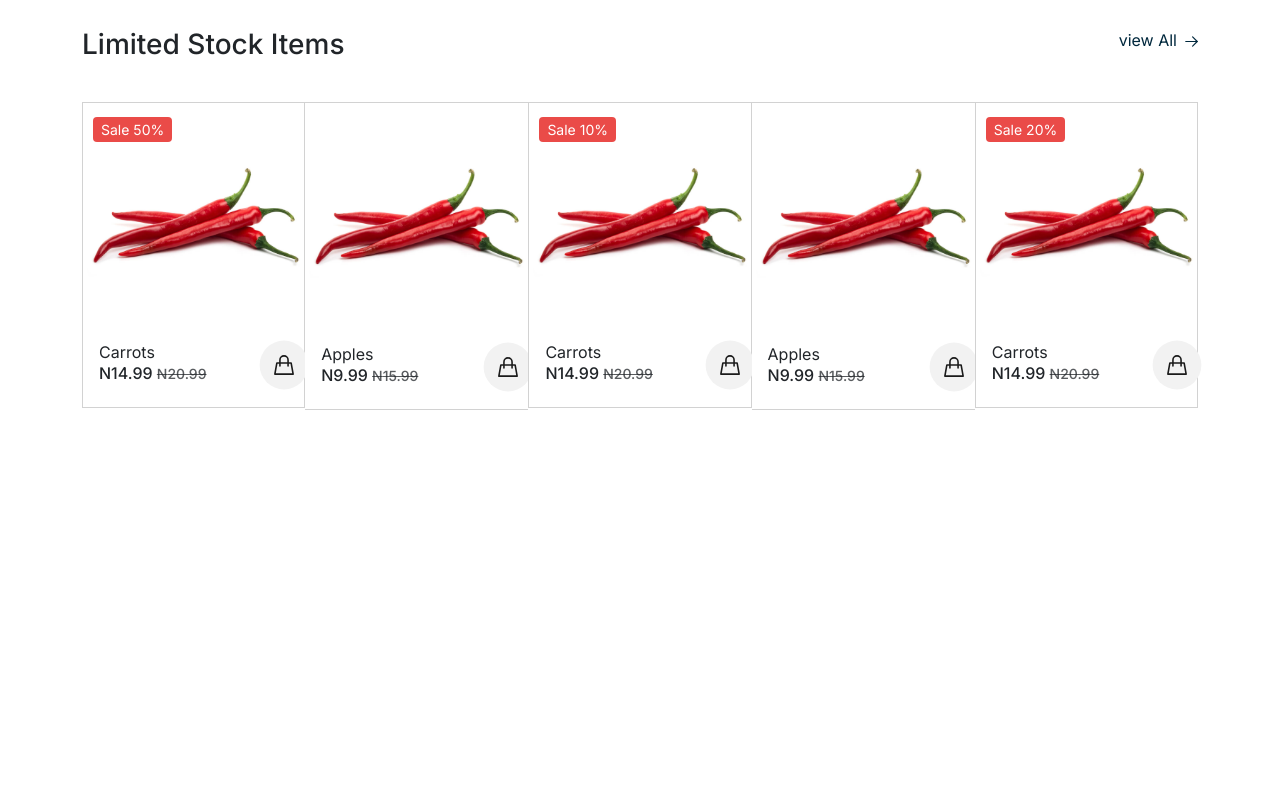
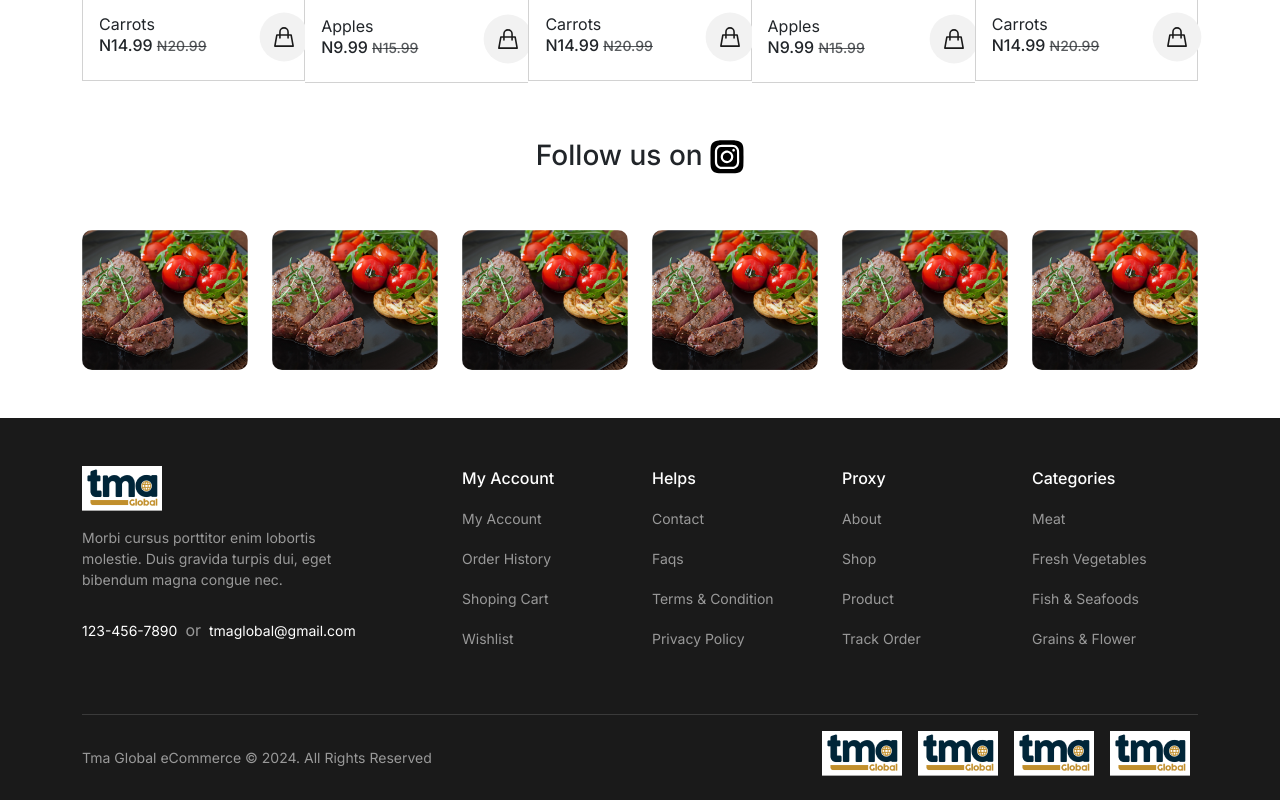
Before and after one commit to umershehzad1/tma_frontend, a Next.js app in the folder frontend/: page / in a window 1280 px wide. Shown: the part 4635-5435 px from the top of the page. Before the commit the page ends 5053 px from the top, so only its background shows below. Built offline with nearby package versions, Linux system fonts and the light colour scheme.

Commit message:
Footer Complete

```diff
--- a/frontend/src/app/globals.css
+++ b/frontend/src/app/globals.css
@@ -101,10 +101,9 @@ html {
   box-shadow: 0px 20px 50px 0px rgba(0, 0, 0, 0.04);
 }
 
-.icons svg:hover g path{
+.icons svg:hover g path {
   fill: rgba(0, 107, 163, 1);
 }
-
 
 .overlay {
   position: absolute;
@@ -115,7 +114,7 @@ html {
   height: 100%;
   width: 100%;
   opacity: 0;
-  transition: .5s ease;
+  transition: 0.5s ease;
   background: rgba(0, 107, 163, 0.8);
   display: flex;
   justify-content: center;
@@ -126,16 +125,37 @@ html {
 .instaouter:hover .overlay {
   opacity: 1;
 }
-.featured-btn{
+.featured-btn {
+  padding: 14px 32px 14px 32px !important;
 
-padding: 14px 32px 14px 32px !important;
+  border-radius: 5px !important;
 
-border-radius: 5px !important;
-
-background: rgba(0, 107, 163, 1) !important;
-border: none !important;
+  background: rgba(0, 107, 163, 1) !important;
+  border: none !important;
 }
 
+.footer-links-color {
+  color: #999999;
+}
+footer h5 {
+  font-size: 16px;
+  font-weight: 500;
+  line-height: 24px;
+  text-align: left;
+}
+footer p {
+  font-size: 14px;
+  font-weight: 400;
+  line-height: 21px;
+}
+footer ul li a {
+  font-size: 14px;
+  font-weight: 400;
+  line-height: 21px;
+}
+footer ul li a:hover {
+  color: white;
+}
 @media only screen and (max-width: 768px) {
   .hero button {
     width: 100%;
@@ -147,7 +167,7 @@ border: none !important;
     border-right: 1px solid #d2d2d2 !important;
     border-left: 1px solid #d2d2d2 !important;
   }
-  .icons{
+  .icons {
     border: none !important;
   }
 }
--- a/frontend/src/app/page.js
+++ b/frontend/src/app/page.js
@@ -12,6 +12,7 @@ import LearnMore from "@/components/LearnMore";
 import Icons from "@/components/Icons";
 import Instagram from "@/components/Instagram";
 import Featured from "@/components/Featured";
+import TmaFooter from "@/components/TmaFooter";
 
 const page = () => {
   return (
@@ -26,8 +27,9 @@ const page = () => {
       <RecentSearch />
       <Types/>
       <Icons/>
+      <LimitedStock />
       <Instagram/>
-      <LimitedStock />
+      <TmaFooter/>
 
       {/* <CategoryCard/> */}
     </>
--- a/frontend/src/components/Featured.jsx
+++ b/frontend/src/components/Featured.jsx
@@ -78,7 +78,7 @@ const Featured = () => {
                     />
                   </div>
 
-                  <Row >
+                  <Row>
                     <Col xs={2}>
                       <Image
                         src={cart}
--- /dev/null
+++ b/frontend/src/components/TmaFooter.jsx
@@ -0,0 +1,125 @@
+import Image from "next/image";
+import Link from "next/link";
+import React from "react";
+import { Col, Container, Row } from "react-bootstrap";
+import logo from "@/assets/logo.png";
+const TmaFooter = () => {
+    const currentYear = new Date().getFullYear();
+  const footerlinks = [
+    {
+      title: "My Account",
+      links: [
+        { text: "My Account", href: "#" },
+        { text: "Order History", href: "#" },
+        { text: "Shoping Cart", href: "#" },
+        { text: "Wishlist", href: "#" },
+      ],
+    },
+    {
+      title: "Helps",
+      links: [
+        { text: "Contact", href: "#" },
+        { text: "Faqs", href: "#" },
+        { text: "Terms & Condition", href: "#" },
+        { text: "Privacy Policy", href: "#" },
+      ],
+    },
+    {
+      title: "Proxy",
+      links: [
+        { text: "About", href: "#" },
+        { text: "Shop", href: "#" },
+        { text: "Product", href: "#" },
+        { text: "Track Order", href: "#" },
+      ],
+    },
+    {
+      title: "Categories",
+      links: [
+        { text: "Meat", href: "#" },
+        { text: "Fresh Vegetables", href: "#" },
+        { text: "Fish & Seafoods", href: "#" },
+        { text: "Grains & Flower", href: "#" },
+      ],
+    },
+  ];
+
+  return (
+    <>
+      <footer style={{ background: "#1A1A1A" }}>
+        <Container className="pt-4">
+          <Row className="py-4">
+            <Col xs={12} lg={4}>
+              <Col xs={12} lg={10}>
+                <div>
+                  <Image src={logo} />
+                  <p className="footer-links-color pt-3 pb-2">
+                    Morbi cursus porttitor enim lobortis molestie. Duis gravida
+                    turpis dui, eget bibendum magna congue nec.
+                  </p>
+                  <div className="pt-1">
+                    <Link
+                      className="text-decoration-none text-white"
+                      href="tel:123-456-7890"
+                      style={{fontSize:"14px"}}
+                    >
+                      123-456-7890
+                    </Link>
+                    <span className="footer-links-color mx-2">or</span>
+                    <Link
+                      className="text-decoration-none text-white"
+                      href="mailto:tmaglobal@gmail.com"
+                      style={{fontSize:"14px"}}
+                    >
+                      tmaglobal@gmail.com
+                    </Link>
+                  </div>
+                </div>
+              </Col>
+            </Col>
+            <Col xs={12} lg={8}>
+              <Row>
+                {footerlinks.map((category, index) => (
+                  <Col xs={12} lg={3} key={index}>
+                    <h5 className="text-white">{category.title}</h5>
+                    <ul className="list-unstyled">
+                      {category.links.map((link, idx) => (
+                        <li key={idx} className="py-2">
+                          <Link
+                            href={link.href}
+                            className="text-decoration-none footer-links-color"
+                          >
+                            {link.text}
+                          </Link>
+                        </li>
+                      ))}
+                    </ul>
+                  </Col>
+                ))}
+              </Row>
+            </Col>
+          </Row>
+
+          <hr className="mt-3" style={{ color: "#999999" }} />
+          <Row className="pb-3">
+            <Col xs={12} lg={6}>
+              <p className="footer-links-color mt-3">
+                Tma Global eCommerce © {currentYear}. All Rights Reserved
+              </p>
+            </Col>
+            <Col xs={12} lg={6}>
+              <div className="d-flex justify-content-end">
+                <Image className="mx-2" src={logo} />
+                <Image className="mx-2" src={logo} />
+                <Image className="mx-2" src={logo} />
+                <Image className="mx-2" src={logo} />
+              </div>
+            </Col>
+          </Row>
+        </Container>
+      </footer>
+    </>
+  );
+};
+
+export default TmaFooter;
```
Also changed, not shown: frontend/src/assets/logo.png (added).
